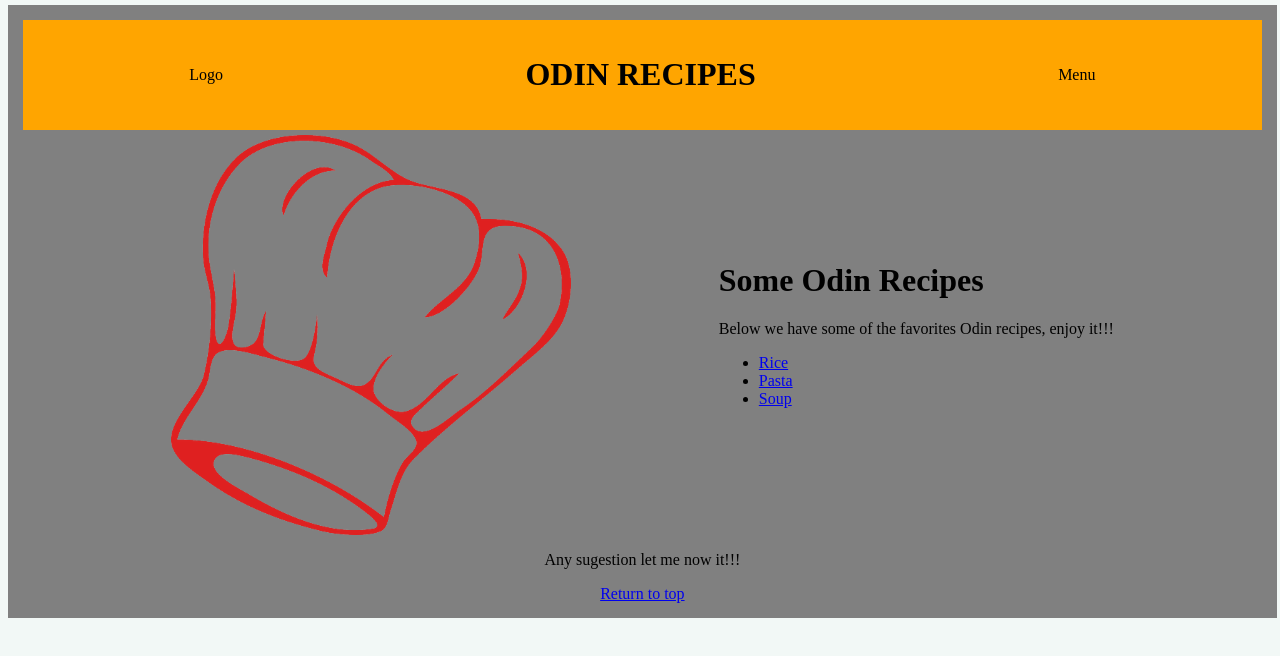
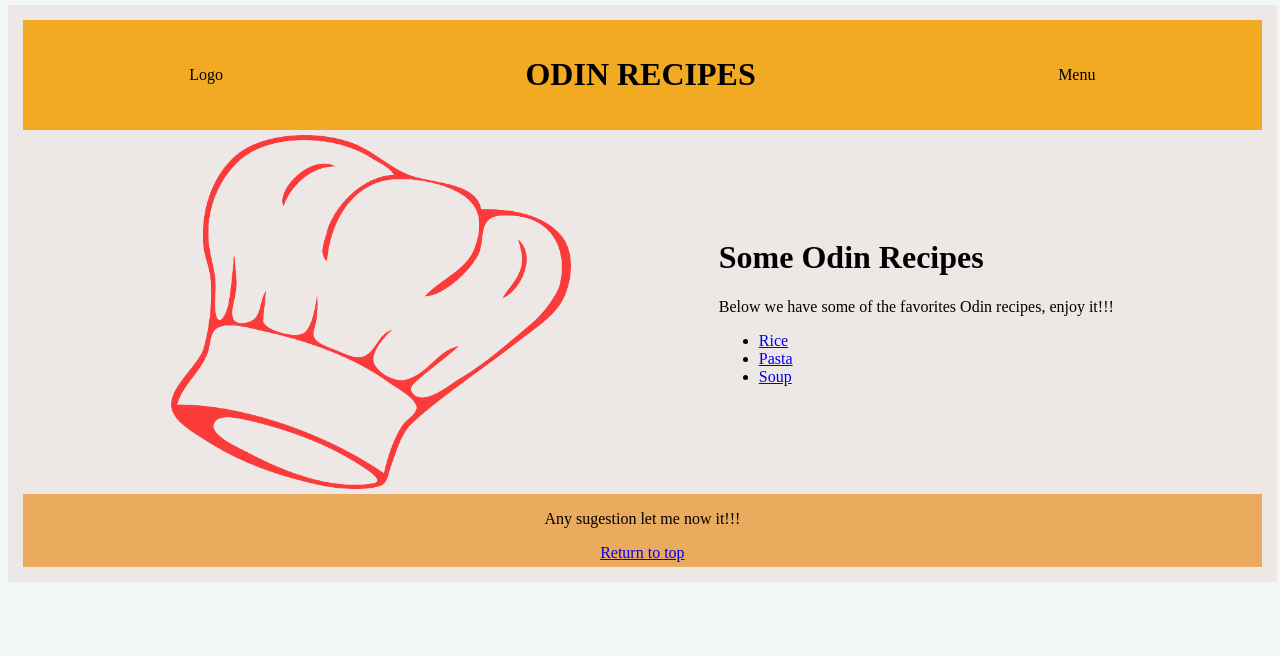
Before and after one commit to eduarmarin/odin-recipes, a plain HTML site: page index.html in a window 1280 px wide. Drawn offline with Linux system fonts and the light colour scheme.

Commit message:
chnages at style file

```diff
--- a/index.html
+++ b/index.html
@@ -19,7 +19,7 @@
 		  </div>
 
 		  <div class="sumary">
- 	        <img src="images/chef.png" width="400" height="400" alt="chef">
+ 	        <img src="images/chef.png" alt="chef">
 			<div id="box">
 				<div> <h1> Some Odin Recipes </h1> </div>
 				<div> <P> Below we have some of the favorites Odin recipes, enjoy it!!!</P></div>
--- a/styles.css
+++ b/styles.css
@@ -6,7 +6,7 @@ body {
 
 .content {
     width: 98%;
-    background-color: gray;
+    background-color: rgba(236, 225, 225, 0.719);
     padding: 15px;
     margin: 0 auto;
     display: flexbox;
@@ -16,7 +16,7 @@ body {
 
 .header {
     width: auto;
-    background-color: orange;
+    background-color: rgb(243, 170, 35);
     padding: 15px;
     display: flex;
     align-items: center;
@@ -26,6 +26,8 @@ body {
 img {
     margin-top: 5px;
     opacity: 75%;
+    max-width: 400px;
+    max-height: fit-content;
 }
 
 ul {
@@ -54,6 +56,9 @@ ul {
 }
 
 .footer {
+    margin-top: 5px;
+    padding-bottom: 5px;
+    background-color: rgb(235, 171, 94);
     display: flex;
     flex-direction: column;
     align-items: center;
```
